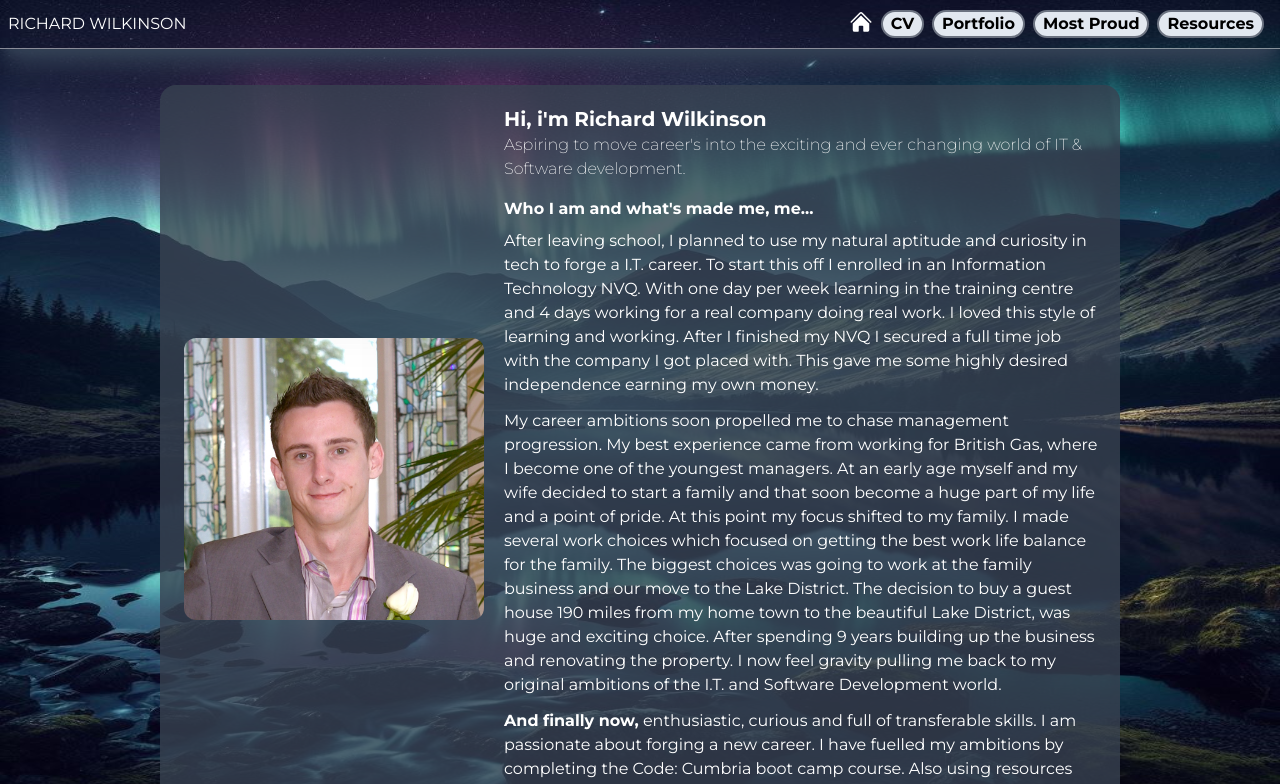
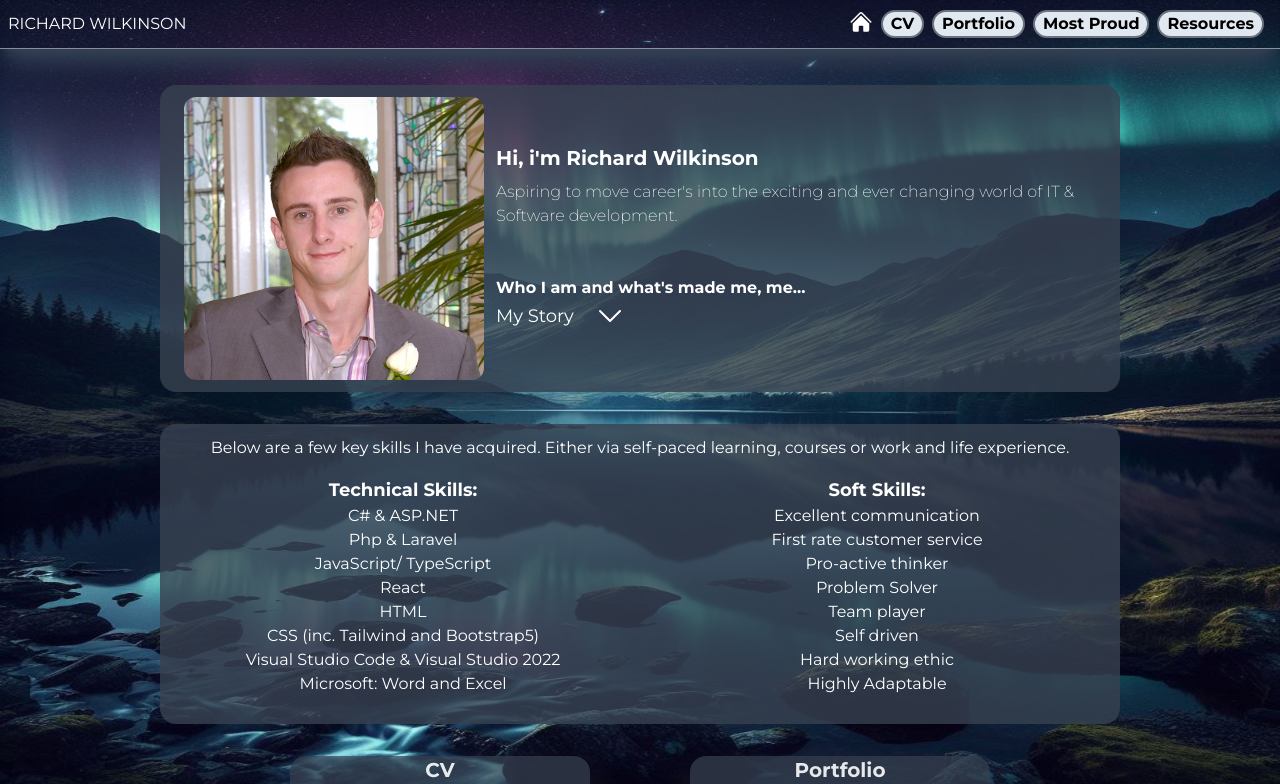
Before and after one commit to RichWilk1283/my-online-cv, a Next.js app: page / in a window 1280 px wide. Shown: the top 784 px of the page. Built offline with nearby package versions, Linux system fonts and the light colour scheme.

Commit message:
Added an accordion component to the mainpage/profile

```diff
--- /dev/null
+++ b/components/AccordionItem.tsx
@@ -0,0 +1,37 @@
+"use client";
+import React, { useState } from "react";
+import { ChevronDownIcon, ChevronUpIcon } from "@heroicons/react/24/solid";
+
+type AccordionItemProps = {
+  title: string;
+  content: React.ReactNode;
+};
+
+function AccordionItem({ title, content }: AccordionItemProps) {
+  const [isOpen, setIsOpen] = useState(false);
+
+  return (
+    <div className="overflow-hidden">
+      <button
+        className="flex items-center mx-auto md:mx-0 text-white"
+        onClick={() => setIsOpen(!isOpen)}
+      >
+        <span className="hover:text-blue-500 text-lg">{title}</span>
+        {isOpen ? (
+          <ChevronUpIcon className="h-8 w-8 ml-5 hover:text-blue-500" />
+        ) : (
+          <ChevronDownIcon className="h-8 w-8 ml-5 hover:text-blue-500" />
+        )}
+      </button>
+      <div
+        className={`overflow-hidden transition-[max-height] duration-1000 ease-in-out ${
+          isOpen ? "max-h-screen" : "max-h-0"
+        }`}
+      >
+        <div className="p-3 text-white text-sm">{content}</div>
+      </div>
+    </div>
+  );
+}
+
+export default AccordionItem;
--- a/components/mainpage/Profile.tsx
+++ b/components/mainpage/Profile.tsx
@@ -1,6 +1,7 @@
 import Image from "next/image";
 import React from "react";
 import profilePic from "@/public/images/RichCloseUp.png";
+import AccordionItem from "../AccordionItem";
 
 function Profile() {
   return (
@@ -12,51 +13,78 @@ function Profile() {
           width={300}
           className="rounded-xl mx-3"
         />
-        <div className="p-2">
-          <h1 className="font-bold md:text-xl">
+        <div className="">
+          <div className="mb-12">
+            <h1 className="font-bold md:text-xl md:mb-2">
               Hi, i&apos;m Richard Wilkinson
             </h1>
             <h3 className="font-extralight mb-4">
               Aspiring to move career&apos;s into the exciting and ever changing
               world of IT &amp; Software development.
             </h3>
-          <h4 className="font-bold mb-2">
+          </div>
+          <div>
+            <h4 className="font-bold">
               Who I am and what&apos;s made me, me...
             </h4>
+            <AccordionItem
+              title="My Story"
+              content={
+                <>
                   <p className="mb-3">
-            After leaving school, I planned to use my natural aptitude and
-            curiosity in tech to forge a I.T. career. To start this off I
-            enrolled in an Information Technology NVQ. With one day per week
-            learning in the training centre and 4 days working for a real
-            company doing real work. I loved this style of learning and working.
-            After I finished my NVQ I secured a full time job with the company I
-            got placed with. This gave me some highly desired independence
-            earning my own money.
+                    After leaving school, I planned to use my natural aptitude
+                    and curiosity in tech to forge a I.T. career. To start this
+                    off I enrolled in an Information Technology NVQ. With one
+                    day per week learning in the training centre and 4 days
+                    working for a real company doing real work. I loved this
+                    style of learning and working. After I finished my NVQ I
+                    secured a full time job with the company I got placed with.
+                    This gave me some highly desired independence earning my own
+                    money.
+                  </p>
+                  <p className="mb-3">
+                    After leaving school, I planned to use my natural aptitude
+                    and curiosity in tech to forge a I.T. career. To start this
+                    off I enrolled in an Information Technology NVQ. With one
+                    day per week learning in the training centre and 4 days
+                    working for a real company doing real work. I loved this
+                    style of learning and working. After I finished my NVQ I
+                    secured a full time job with the company I got placed with.
+                    This gave me some highly desired independence earning my own
+                    money.
                   </p>
                   <p className="mb-3">
                     My career ambitions soon propelled me to chase management
-            progression. My best experience came from working for British Gas,
-            where I become one of the youngest managers. At an early age myself
-            and my wife decided to start a family and that soon become a huge
-            part of my life and a point of pride. At this point my focus shifted
-            to my family. I made several work choices which focused on getting
-            the best work life balance for the family. The biggest choices was
-            going to work at the family business and our move to the Lake
-            District. The decision to buy a guest house 190 miles from my home
-            town to the beautiful Lake District, was huge and exciting choice.
-            After spending 9 years building up the business and renovating the
-            property. I now feel gravity pulling me back to my original
-            ambitions of the I.T. and Software Development world.
+                    progression. My best experience came from working for
+                    British Gas, where I become one of the youngest managers. At
+                    an early age myself and my wife decided to start a family
+                    and that soon become a huge part of my life and a point of
+                    pride. At this point my focus shifted to my family. I made
+                    several work choices which focused on getting the best work
+                    life balance for the family. The biggest choices was going
+                    to work at the family business and our move to the Lake
+                    District. The decision to buy a guest house 190 miles from
+                    my home town to the beautiful Lake District, was huge and
+                    exciting choice. After spending 9 years building up the
+                    business and renovating the property. I now feel gravity
+                    pulling me back to my original ambitions of the I.T. and
+                    Software Development world.
                   </p>
                   <p>
-            <span className="font-bold">And finally now,</span> enthusiastic,
-            curious and full of transferable skills. I am passionate about
-            forging a new career. I have fuelled my ambitions by completing the
-            Code: Cumbria boot camp course. Also using resources such as
-            Codecademy, Udemy, documentation sites to nurture my appetite. My
-            aim is to move into a role where I can use my strong sense of
-            excellence, personal dedication to grow and challenge myself.
+                    <span className="font-bold">And finally now,</span>{" "}
+                    enthusiastic, curious and full of transferable skills. I am
+                    passionate about forging a new career. I have fuelled my
+                    ambitions by completing the Code: Cumbria boot camp course.
+                    Also using resources such as Codecademy, Udemy,
+                    documentation sites to nurture my appetite. My aim is to
+                    move into a role where I can use my strong sense of
+                    excellence, personal dedication to grow and challenge
+                    myself.
                   </p>
+                </>
+              }
+            />
+          </div>
         </div>
       </section>
     </div>
```
Lines whose indentation alone changed are shown as unchanged.
